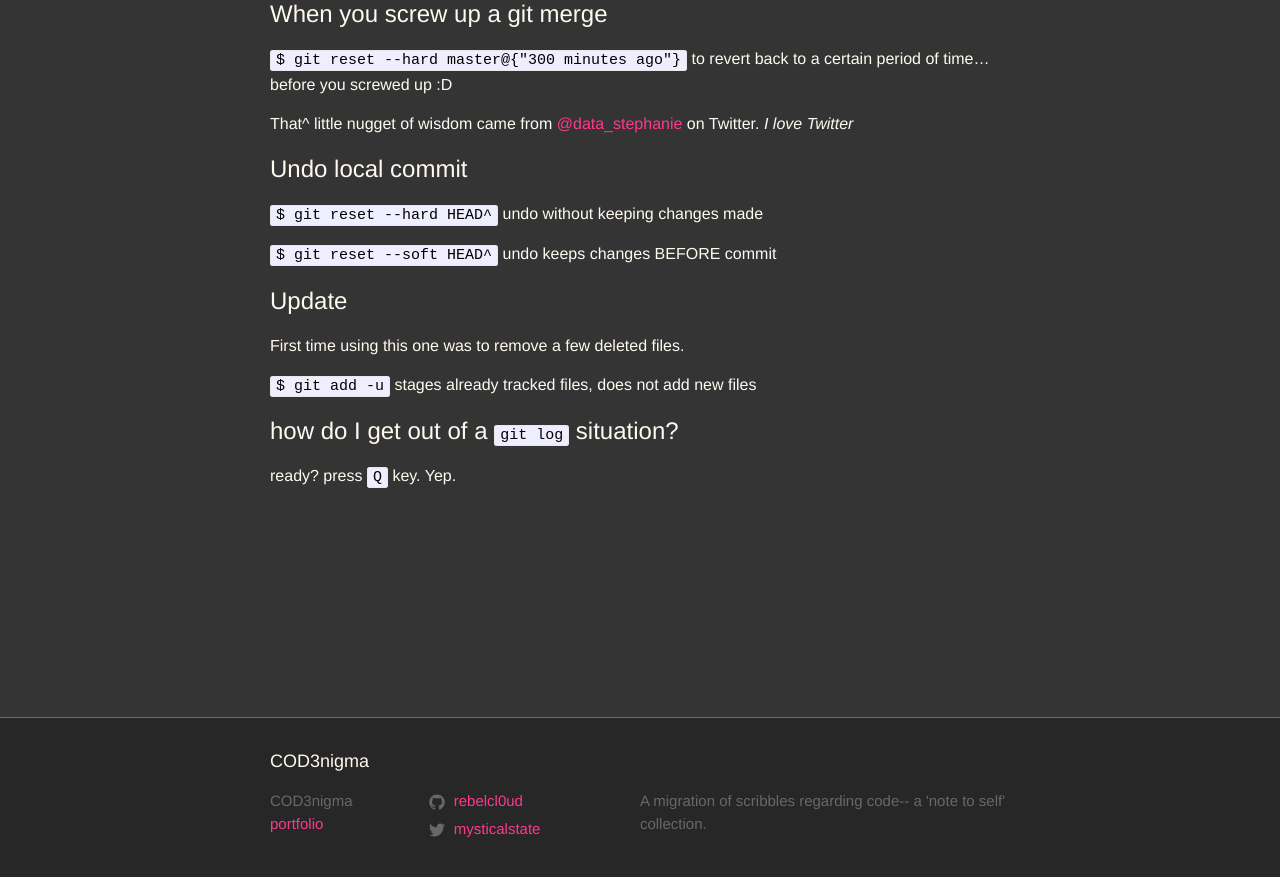
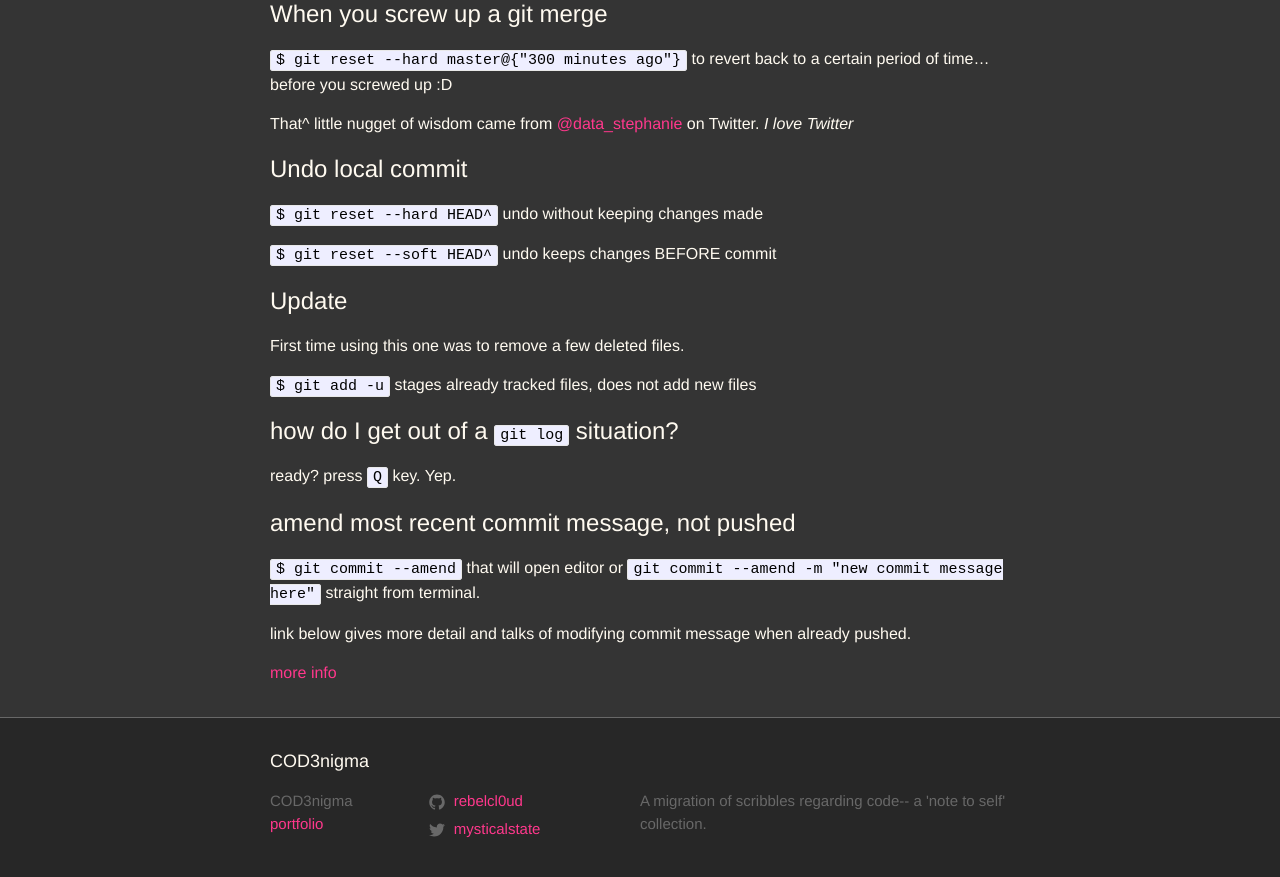
Before and after one commit to rebelcl0ud/blog, a Jekyll site: the page built from _posts/2017-06-19-[06]-git-it-done.markdown, in a window 1280 px wide and 900 px high, scrolled down 1018 px. Shown: the top 877 px of the window. Built offline with Jekyll 4.4.1, drawn with Linux system fonts in a browser that asks for light colours.

Commit message:
added amend to git lookups post, git it done

```diff
--- a/_posts/2017-06-19-[06]-git-it-done.markdown
+++ b/_posts/2017-06-19-[06]-git-it-done.markdown
@@ -63,3 +63,11 @@ First time using this one was to remove a few deleted files.
 # how do I get out of a `git log` situation?
 
 ready? press `Q` key. Yep.
+
+# amend most recent commit message, not pushed
+
+`$ git commit --amend` that will open editor or `git commit --amend -m "new commit message here"` straight from terminal.
+
+link below gives more detail and talks of modifying commit message when already pushed.
+
+[more info](https://stackoverflow.com/questions/179123/how-to-modify-existing-unpushed-commits#179147)
```
